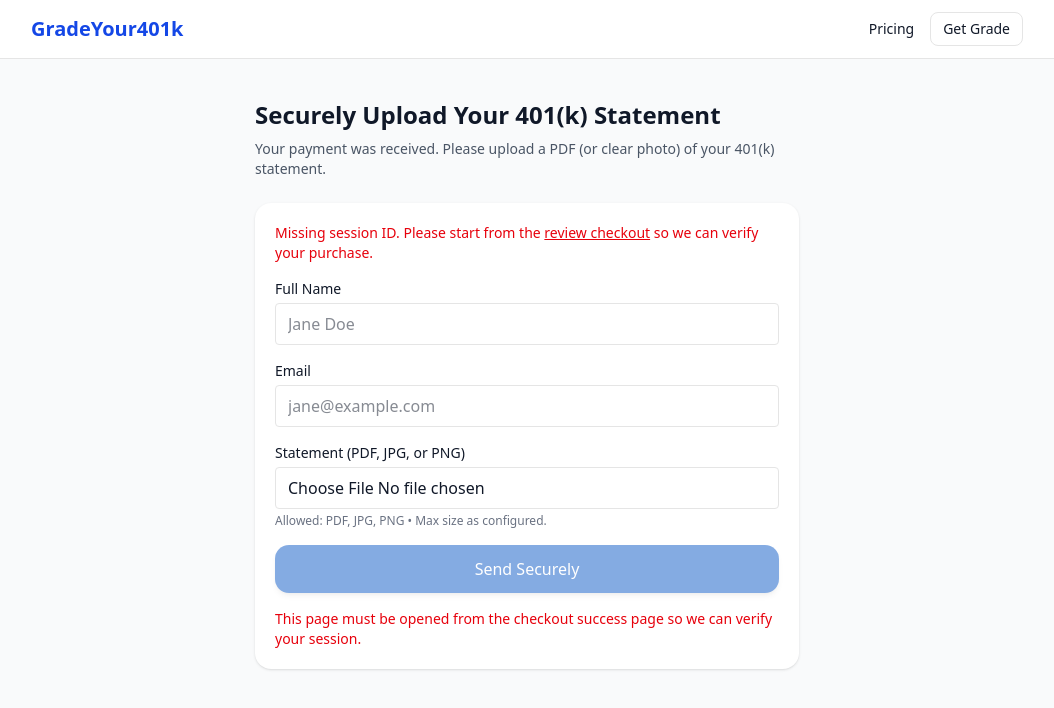
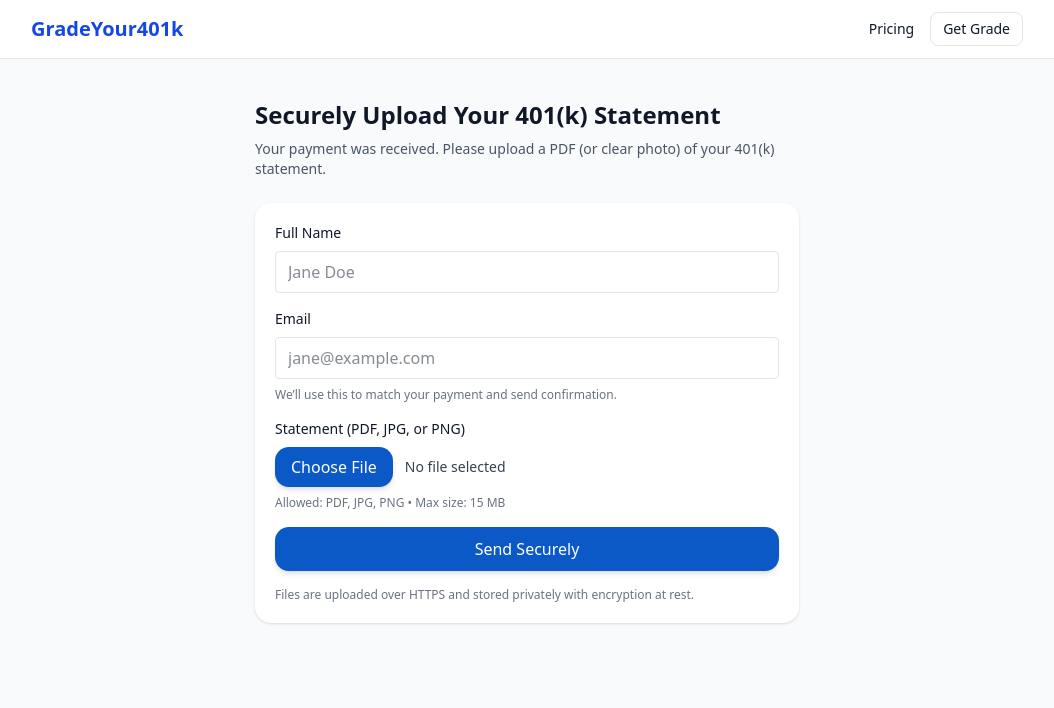
Before and after one commit to rremling/gradeyour401k, a Next.js app: page /upload in a window 1280 px wide. Shown: the top 708 px of the page, without its empty margins (113-1167 px from the left). Built offline with nearby package versions, Linux system fonts and the light colour scheme.

Commit message:
Update upload-client.tsx

```diff
--- a/src/app/upload/upload-client.tsx
+++ b/src/app/upload/upload-client.tsx
@@ -1,143 +1,172 @@
 "use client";
 
 import { useSearchParams, useRouter } from "next/navigation";
-import { useState, useRef, useEffect } from "react";
+import { useRef, useState } from "react";
+
+const MAX_MB = Number(process.env.NEXT_PUBLIC_MAX_UPLOAD_MB || "15");
+const ALLOWED = {
+  "application/pdf": ".pdf",
+  "image/jpeg": ".jpg",
+  "image/png": ".png",
+} as const;
 
 export default function UploadClient() {
   const params = useSearchParams();
   const router = useRouter();
+  const sessionId = params.get("session_id") || undefined;
 
-  // 👇 read session_id from the URL placed by Stripe success_url
-  const sessionId = params.get("session_id") || "";
-
-  const [name, setName] = useState("");
-  const [email, setEmail] = useState("");
+  const [email, setEmail] = useState<string>("");
+  const [name, setName] = useState<string>("");
   const fileRef = useRef<HTMLInputElement>(null);
 
-  const [status, setStatus] = useState<"idle"|"signing"|"uploading"|"verifying"|"done"|"error">("idle");
+  const [status, setStatus] = useState<"idle" | "signing" | "uploading" | "verifying" | "done" | "error">("idle");
+  const [progress, setProgress] = useState(0);
   const [error, setError] = useState<string | null>(null);
-
-  // Optional: surface a friendly message if sessionId missing
-  useEffect(() => {
-    if (!sessionId) {
-      setError("This page must be opened from the checkout success page so we can verify your session.");
-    }
-  }, [sessionId]);
 
   async function handleUpload(e: React.FormEvent) {
     e.preventDefault();
     setError(null);
 
     const file = fileRef.current?.files?.[0];
-
-    if (!sessionId) {
-      setError("Missing session ID. Please complete checkout again.");
-      return;
+    if (!name.trim() || !email.trim() || !file) {
+      return setError("Please enter your name, email, and choose a file.");
     }
-    if (!name.trim() || !email.trim() || !file) {
-      setError("Please enter your name, email, and choose a file.");
-      return;
+    if (!Object.keys(ALLOWED).includes(file.type)) {
+      return setError("Only PDF, JPG, or PNG files are allowed.");
+    }
+    if (file.size > MAX_MB * 1024 * 1024) {
+      return setError(`File is too large. Max ${MAX_MB} MB.`);
     }
 
     try {
       setStatus("signing");
-      // 1) ask backend for presigned PUT url (must include sessionId)
+      // Ask our API to create a short-lived pre-signed PUT URL
       const res = await fetch("/api/upload/s3-url", {
         method: "POST",
         headers: { "Content-Type": "application/json" },
         body: JSON.stringify({
           filename: file.name,
           contentType: file.type,
-          sessionId,           // 👈 REQUIRED
-          email,
-          name,
-          purpose: "upload",
+          sessionId,
+          email: email || undefined,
+          name: name || undefined,
         }),
       });
 
+      // Expect { uploadUrl, key } — not { url, fields }
       const data = await res.json();
-      if (!res.ok || !data?.uploadUrl) {
+      if (!res.ok || !data?.uploadUrl || !data?.key) {
         throw new Error(data?.error || "Failed to get upload URL");
       }
+      const { uploadUrl, key } = data as { uploadUrl: string; key: string };
 
-      // 2) PUT directly to S3 — no headers
       setStatus("uploading");
-      const put = await fetch(data.uploadUrl, { method: "PUT", body: file });
-      if (!put.ok) throw new Error(`S3 upload failed (${put.status})`);
+      // PUT the file directly to S3 with the same Content-Type we signed for
+      await new Promise<void>((resolve, reject) => {
+        const xhr = new XMLHttpRequest();
+        xhr.open("PUT", uploadUrl);
+        xhr.setRequestHeader("Content-Type", file.type);
+        xhr.upload.onprogress = (evt) => {
+          if (evt.lengthComputable) setProgress(Math.round((evt.loaded / evt.total) * 100));
+        };
+        xhr.onload = () => (xhr.status >= 200 && xhr.status < 300 ? resolve() : reject(new Error(`Upload failed (${xhr.status})`)));
+        xhr.onerror = () => reject(new Error("Network error during upload"));
+        xhr.send(file);
+      });
 
-      // 3) optional verify
       setStatus("verifying");
-      const verify = await fetch(`/api/upload/s3-url?key=${encodeURIComponent(data.key)}`);
+      // Optional verification via our API
+      const verify = await fetch(`/api/upload/s3-url?key=${encodeURIComponent(key)}`);
       const v = await verify.json();
-      if (!verify.ok || !v?.ok) throw new Error(v?.error || "Upload verification failed");
+      if (!verify.ok || !v.ok) throw new Error(v?.error || "Upload verification failed");
 
       setStatus("done");
-      // go to your scheduling or confirmation page
       router.push("/schedule");
-    } catch (e: any) {
+    } catch (err: any) {
       setStatus("error");
-      setError(e.message || "Upload failed");
+      setError(err.message || "Upload failed");
     }
   }
 
+  const chosenFileName = fileRef.current?.files?.[0]?.name;
+
   return (
     <form onSubmit={handleUpload} className="space-y-4 bg-white p-5 rounded-2xl shadow">
-      {!sessionId && (
-        <div className="text-sm text-red-600">
-          Missing session ID. Please start from the <a className="underline" href="/review">review checkout</a> so we can verify your purchase.
-        </div>
-      )}
-
-      <div>
-        <label className="block text-sm font-medium mb-1">Full Name</label>
+      {/* Name */}
+      <div className="grid gap-2">
+        <label className="text-sm font-medium">Full Name</label>
         <input
+          className="border rounded px-3 py-2"
           type="text"
-          className="w-full border rounded px-3 py-2"
           value={name}
           onChange={(e) => setName(e.target.value)}
           placeholder="Jane Doe"
+          autoComplete="name"
           required
         />
       </div>
 
-      <div>
-        <label className="block text-sm font-medium mb-1">Email</label>
+      {/* Email */}
+      <div className="grid gap-2">
+        <label className="text-sm font-medium">Email</label>
         <input
+          className="border rounded px-3 py-2"
           type="email"
-          className="w-full border rounded px-3 py-2"
           value={email}
           onChange={(e) => setEmail(e.target.value)}
           placeholder="jane@example.com"
+          autoComplete="email"
           required
         />
+        <p className="text-xs text-gray-500">We’ll use this to match your payment and send confirmation.</p>
       </div>
 
-      <div>
-        <label className="block text-sm font-medium mb-1">Statement (PDF, JPG, or PNG)</label>
+      {/* Choose File (styled as button) */}
+      <div className="grid gap-2">
+        <label className="text-sm font-medium">Statement (PDF, JPG, or PNG)</label>
+
+        <div className="flex items-center gap-3">
+          <label
+            htmlFor="file-upload"
+            className="cursor-pointer inline-block bg-[#0b59c7] text-white font-medium px-4 py-2 rounded-xl hover:bg-[#0a4fb5] transition shadow-md"
+          >
+            Choose File
+          </label>
+          <span className="text-sm text-gray-700 truncate max-w-[60%]">
+            {chosenFileName ? `Selected: ${chosenFileName}` : "No file selected"}
+          </span>
+        </div>
+
         <input
+          id="file-upload"
           ref={fileRef}
           type="file"
-          accept=".pdf,.jpg,.jpeg,.png"
-          className="w-full border rounded px-3 py-2"
+          accept=".pdf,.jpg,.jpeg,.png,application/pdf,image/jpeg,image/png"
+          className="hidden"
           required
         />
-        <p className="text-xs text-gray-500 mt-1">Allowed: PDF, JPG, PNG • Max size as configured.</p>
+        <p className="text-xs text-gray-500">Allowed: PDF, JPG, PNG • Max size: {MAX_MB} MB</p>
       </div>
 
+      {/* Primary action */}
       <button
         type="submit"
-        disabled={!sessionId || status === "signing" || status === "uploading" || status === "verifying"}
-        className="w-full bg-[#0b59c7] text-white rounded-xl py-3 font-medium hover:bg-[#0a4fb5] transition disabled:opacity-50 shadow-md"
+        disabled={status === "signing" || status === "uploading" || status === "verifying"}
+        className="w-full bg-[#0b59c7] text-white rounded-xl py-2.5 font-medium hover:bg-[#0a4fb5] transition disabled:opacity-50 shadow-md"
       >
         {status === "idle" && "Send Securely"}
         {status === "signing" && "Preparing secure link…"}
-        {status === "uploading" && "Sending…"}
+        {status === "uploading" && `Sending… ${progress}%`}
         {status === "verifying" && "Verifying…"}
         {status === "done" && "Done!"}
         {status === "error" && "Try Again"}
       </button>
 
       {error && <p className="text-sm text-red-600">{error}</p>}
+
+      <p className="text-xs text-gray-500">
+        Files are uploaded over HTTPS and stored privately with encryption at rest.
+      </p>
     </form>
   );
 }
```
